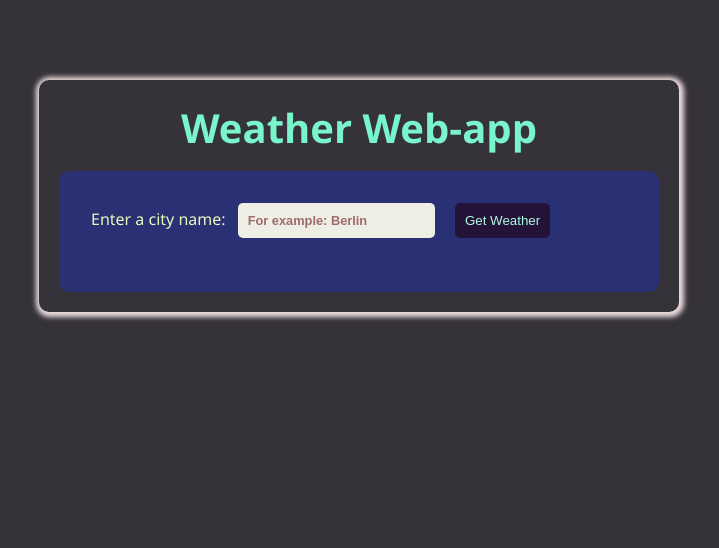
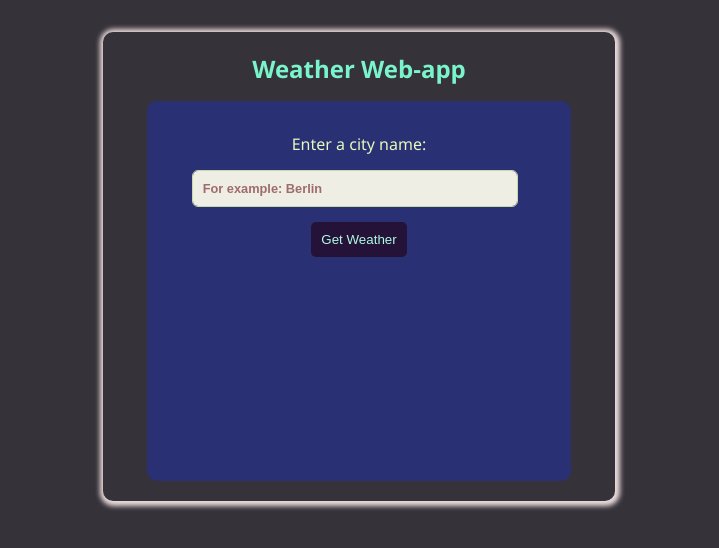
Before and after one commit to salimov333/weather-web-app, a website: page src/index.html in a window 1280 px wide. Shown: the whole page, without its empty margins (281-1000 px from the left). Drawn offline with nearby package versions, Linux system fonts and the light colour scheme.

Commit message:
added styles

```diff
--- a/src/scripts/index.js
+++ b/src/scripts/index.js
@@ -29,9 +29,10 @@ function getWeather() {
     if (!cityName) {
         //console.log("Enter a city name");
         city.placeholder = "Enter a valid City name!"
+        city.focus();
         return;
     }
-    cityName = city.value;
+    //cityName = city.value;
 
     //Weather API
     const API_KEY = "5fe8d9f6fdc543a38b673009221905";
--- a/src/styles/style.css
+++ b/src/styles/style.css
@@ -11,28 +11,40 @@ body {
 }
 
 .weather {
+    margin: 2rem auto;
     background-color: transparent;
     padding: 20px;
     box-shadow: 1px 1px 5px 4px rgb(235, 220, 220);
-    width: 40rem;
-    margin: 5rem auto;
+    max-width: 40%;
+    min-width: 320px;
 }
 
 .weather h1 {
-    font-size: 2.5rem;
+    width: 90%;
+    font-size: 1.5rem;
     text-align: center;
     margin-bottom: 1rem;
     color: rgb(121, 244, 203);
 }
 
 .weather form {
+    width: 90%;
+    row-gap: 1rem;
     background-color: rgb(41, 48, 116);
     padding: 2rem;
     color: rgb(231, 249, 187);
 }
+.weather form>div{
+    width: 90%;
+    min-height: 5rem;
+}
 
 .weather, .weather>form {
     border-radius: 10px;
+    display: flex;
+    flex-direction: column;
+    justify-content: center;
+    align-items: center;
 }
 
 #btn {
@@ -42,15 +54,23 @@ body {
 }
 
 #city {
+    width: 90%;
     padding: 10px;
     margin: 0 1rem 0 .5rem;
     background-color: rgb(238, 238, 229);
 }
-
+#img{
+    box-shadow: 2px 2px 10px rgb(239, 234, 234);
+    border-radius: 50%;
+    width: 50px;
+}
 #city::placeholder {
     font-size: 0.8rem;
     font-weight: bold;
     color: rgb(158, 108, 108);
+}
+#city:focus{
+    outline: 1px solid rgb(199, 217, 171);
 }
 
 #btn, #city {
@@ -60,6 +80,7 @@ body {
     border: none;
 }
 #result{
+    margin: auto;
     font-size: 1.2rem;
     text-shadow: rgb(154, 163, 197) 1px 1px 20px;
     line-height: 1.4;
```
Also changed, not shown: README.MD.
